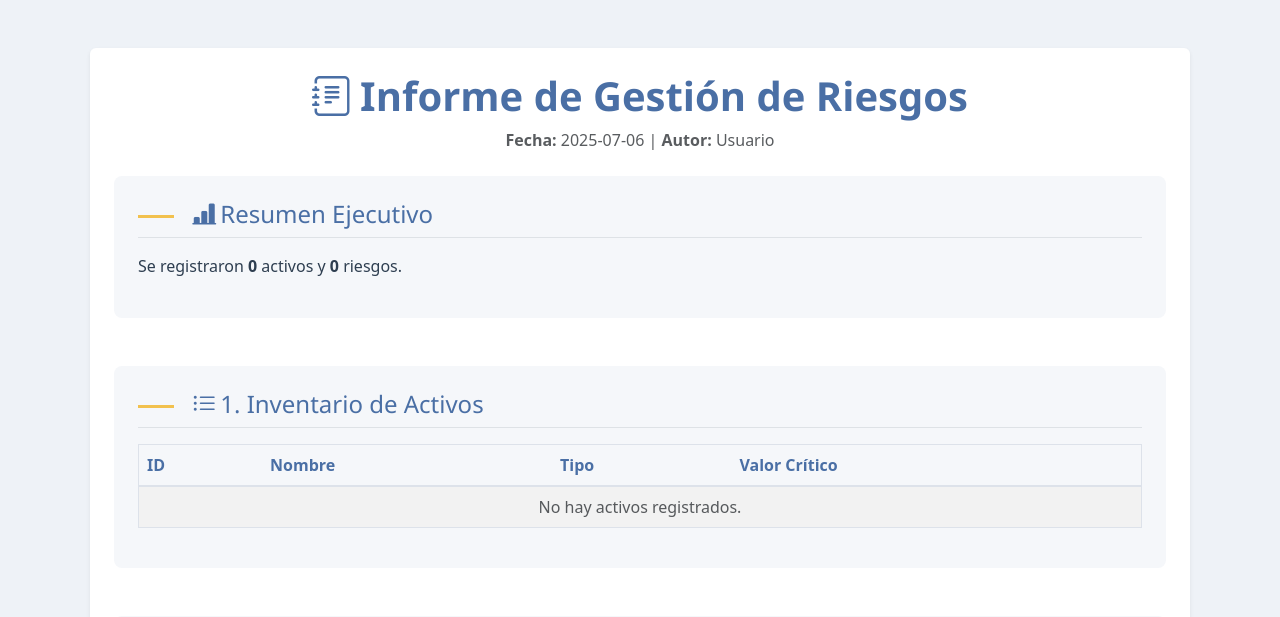
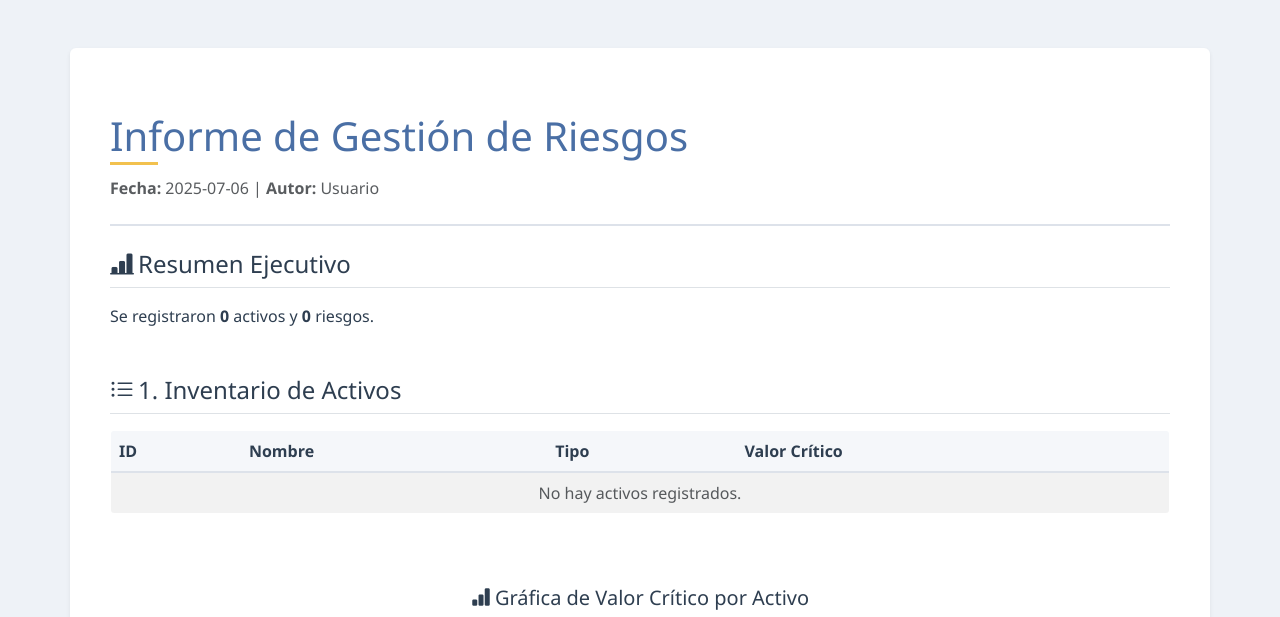
Before and after one commit to ErickG11/Arquitectura, a Flask app: page /reports/view in a window 1280 px wide. Shown: the top 617 px of the page. Run offline with Flask 3, Linux system fonts and the light colour scheme; data that the repository does not hold is empty.

Commit message:
diseño pagina

```diff
--- a/static/css/custom.css
+++ b/static/css/custom.css
@@ -1,110 +1,132 @@
-/* =============================
-   custom.css (colores elegantes)
-   ============================= */
+/* ==============================================
+   custom.css – Paleta elegante para toda la app
+   ============================================== */
 
 /* 0) Variables de color */
 :root {
-  --color-primary:       #4a6fa5; /* azul apagado */
-  --color-secondary:     #a6a1b8; /* lila suave */
-  --color-accent:        #f2c14e; /* amarillo quemado */
-  --color-bg-section:    #f5f7fa; /* gris muy claro */
-  --color-border-light:  #dde2ea; /* gris medio */
-  --color-text-dark:     #2e3e50; /* casi negro */
+  --color-report-primary:    #4a6fa5; /* Azul apagado – solo Reportes */
+  --color-assets-primary:    #6a8f47; /* Verde musgo – Activos */
+  --color-risks-primary:     #ad5a5a; /* Terracota suave – Riesgos */
+  --color-accent:            #f2c14e; /* Amarillo quemado */
+  --color-bg-section:        #f5f7fa; /* Gris muy claro */
+  --color-border-light:      #dde2ea; /* Gris medio */
+  --color-text-dark:         #2e3e50; /* Casi negro */
+  --color-muted:             #6c757d; /* Bootstrap muted */
 }
 
-/* 1) Fondo y contenedor general */
+/* 1) Reset básico y tipografía general */
 body {
   background-color: #eef2f7;
   color: var(--color-text-dark);
+  font-family: "Segoe UI", sans-serif;
 }
-.container {
-  max-width: 1100px;
+a {
+  text-decoration: none;
+}
+h1, h2, h3, h4, h5 {
+  margin-top: 1.5rem;
+  margin-bottom: 1rem;
 }
 
-/* 2) Títulos principales */
-h1, h2.h4, h3.h5 {
-  color: var(--color-primary);
-  font-family: "Segoe UI", sans-serif;
-}
-h2.h4::before {
-  content: "";
-  display: inline-block;
-  width: 1.5em;
-  height: 0.15em;
-  background: var(--color-accent);
-  margin-right: 0.5em;
-  vertical-align: middle;
+/* 2) Contenedor ancho */
+.container {
+  max-width: 1140px;
+  margin: auto;
+  padding: 1rem;
 }
 
-/* 3) Tablas */
+/* 3) Secciones (páginas) identificables */
+.assets-section   > .section-header h2 { color: var(--color-assets-primary); }
+.risks-section    > .section-header h2 { color: var(--color-risks-primary); }
+.reports-section  > .report-header h1  { color: var(--color-report-primary); }
+
+/* 4) Encabezados de sección */
+.section-header, .report-header {
+  padding-bottom: 0.5rem;
+  border-bottom: 2px solid var(--color-border-light);
+  margin-bottom: 1.5rem;
+}
+.section-header h2, .report-header h1 {
+  display: inline-block;
+  position: relative;
+}
+.section-header h2::before,
+.report-header h1::after {
+  content: "";
+  display: block;
+  width: 3rem;
+  height: 0.2rem;
+  background: var(--color-accent);
+  position: absolute;
+  bottom: -0.3rem;
+  left: 0;
+}
+
+/* 5) Tablas estilizadas */
 .table {
+  width: 100%;
+  margin-bottom: 1.5rem;
   border: 1px solid var(--color-border-light);
+  border-radius: 0.25rem;
+  overflow: hidden;
 }
 .table thead th {
   background-color: var(--color-bg-section);
-  color: var(--color-primary);
+  color: var(--color-text-dark);
   border-bottom: 2px solid var(--color-border-light);
-}
-.table-striped tbody tr:nth-of-type(odd) {
-  background-color: #fff;
 }
 .table-striped tbody tr:nth-of-type(even) {
   background-color: var(--color-bg-section);
 }
-
-/* 4) Secciones con fondo suave */
-section {
-  background-color: var(--color-bg-section);
-  padding: 1.5rem;
-  border-radius: 0.5rem;
-  margin-bottom: 2rem;
+.table-hover tbody tr:hover {
+  background-color: #e1ecf4;
 }
 
-/* 5) Botones con acento */
-.btn-primary {
-  background-color: var(--color-primary);
-  border-color: var(--color-primary);
-}
+/* 6) Botones principales según sección */
+.assets-section .btn-primary   { background: var(--color-assets-primary); }
+.risks-section  .btn-primary   { background: var(--color-risks-primary); }
+.reports-section .btn-primary  { background: var(--color-report-primary); }
+
 .btn-primary:hover {
-  background-color: var(--color-secondary);
-  border-color: var(--color-secondary);
+  opacity: 0.9;
+  transition: opacity 0.15s ease;
 }
 
-/* 6) Encabezado del reporte */
-.report-header {
-  text-align: center;
-  margin-bottom: 2rem;
-}
-.report-header h1 {
-  font-size: 2rem;
-  position: relative;
-}
-.report-header h1::after {
-  content: "";
-  display: block;
-  width: 4rem;
-  height: 0.25rem;
-  background: var(--color-accent);
-  margin: 0.5rem auto 0;
+/* 7) Tarjetas y modales */
+.card, .modal-content {
+  border-radius: 0.5rem;
+  border: 1px solid var(--color-border-light);
+  box-shadow: 0 2px 6px rgba(0,0,0,0.05);
 }
 
-/* 7) Gráficos */
+/* 8) Formularios y selects */
+.form-label {
+  font-weight: 500;
+}
+.select2-container--default .select2-selection--single,
+.select2-container--default .select2-selection--multiple {
+  height: calc(2.25rem + 2px);
+  padding: 0.375rem 0.75rem;
+  font-size: 1rem;
+}
+.select2-container--open .select2-dropdown {
+  z-index: 2000 !important;
+}
+
+/* 9) Gráficos en reportes */
 .report-img {
+  display: block;
+  margin: 1rem auto;
   border: 1px solid var(--color-border-light);
   padding: 0.5rem;
   background: #fff;
   border-radius: 0.5rem;
 }
 
-/* 8) Cards de Riesgos */
-.card.shadow-sm {
-  border: 1px solid var(--color-border-light);
+/* 10) Lista de riesgos en reportes */
+.card-body .list-unstyled {
+  padding-left: 0;
 }
-.card-title {
-  color: var(--color-secondary);
-}
-
-/* 9) Listas sin estilo dentro de cards */
 .list-unstyled li {
   margin-bottom: 0.5rem;
   padding-left: 1.25rem;
@@ -117,10 +139,25 @@ section {
   color: var(--color-accent);
 }
 
-/* 10) Pie de página (opcional) */
+/* 11) Pie de página del reporte */
 .report-footer {
   text-align: center;
   font-size: 0.9rem;
-  color: #777;
-  margin-top: 3rem;
+  color: var(--color-muted);
+  margin-top: 2rem;
 }
+/* 12) Header: Título a la izquierda, botón a la derecha */
+.section-header {
+  display: flex;
+  align-items: center;
+  justify-content: space-between;
+}
+.section-header .btn-primary {
+  margin: 0;
+  background-color: #4a4e69;        /* Gris oscuro */
+  border-color:     #4a4e69;
+}
+.section-header .btn-primary:hover {
+  background-color: #3f3b5f;
+  border-color:     #3f3b5f;
+}
--- a/templates/assets_list.html
+++ b/templates/assets_list.html
@@ -3,8 +3,9 @@
 {% block title %}Activos — Ciber-Riesgos{% endblock %}
 
 {% block content %}
-<div class="d-flex justify-content-between align-items-center mb-3">
-  <h2>Activos</h2>
+<div class="container assets-section">
+  <div class="section-header">
+    <h2>Activos</h2>
   <button class="btn btn-primary" data-bs-toggle="modal" data-bs-target="#modalAddAsset">
     + Agregar Nuevo Activo
   </button>
--- a/templates/report.html
+++ b/templates/report.html
@@ -16,15 +16,14 @@
   <div class="container bg-white shadow-sm rounded p-4">
 
     <!-- Cabecera -->
-    <div class="text-center mb-4">
-      <h1 class="fw-bold">
-        <i class="bi bi-journal-text me-2"></i>Informe de Gestión de Riesgos
-      </h1>
-      <p class="text-muted">
-        <strong>Fecha:</strong> {{ fecha }} |
-        <strong>Autor:</strong> {{ autor }}
-      </p>
-    </div>
+    <div class="container reports-section">
+  <div class="report-header">
+    <h1>Informe de Gestión de Riesgos</h1>
+    <p class="text-muted">
+      <strong>Fecha:</strong> {{ fecha }} |
+      <strong>Autor:</strong> {{ autor }}
+    </p>
+  </div>
 
     <!-- Resumen Ejecutivo -->
     <section class="mb-5">
--- a/templates/risks_list.html
+++ b/templates/risks_list.html
@@ -3,7 +3,7 @@
 {% block title %}Riesgos — Ciber-Riesgos{% endblock %}
 
 {% block content %}
-<div class="d-flex justify-content-between align-items-center mb-3">
+<div class="section-header mb-3">
   <h2>Riesgos</h2>
   <button class="btn btn-primary" data-bs-toggle="modal" data-bs-target="#modalAddRisk">
     + Agregar Nuevo Riesgo
```
Also changed, not shown: static/charts/asset_values.png, static/charts/risk_matrix.png.
